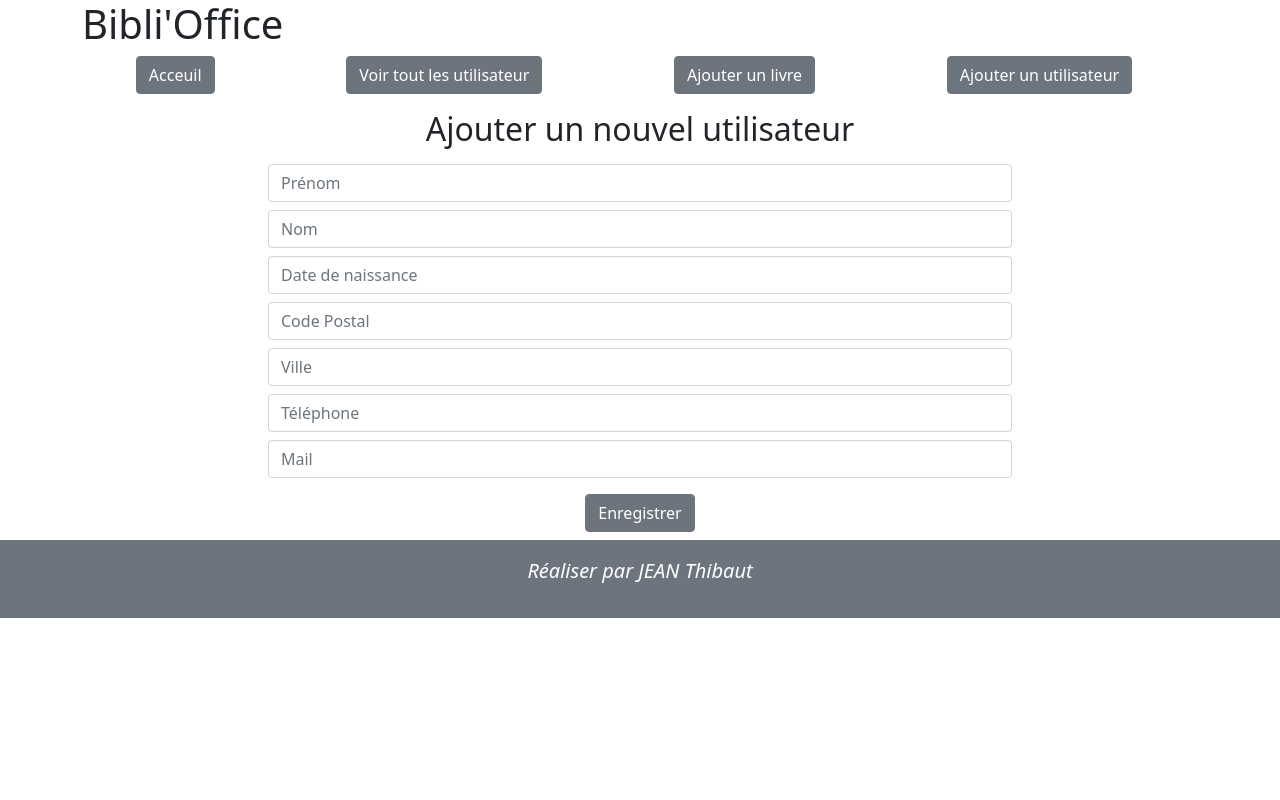
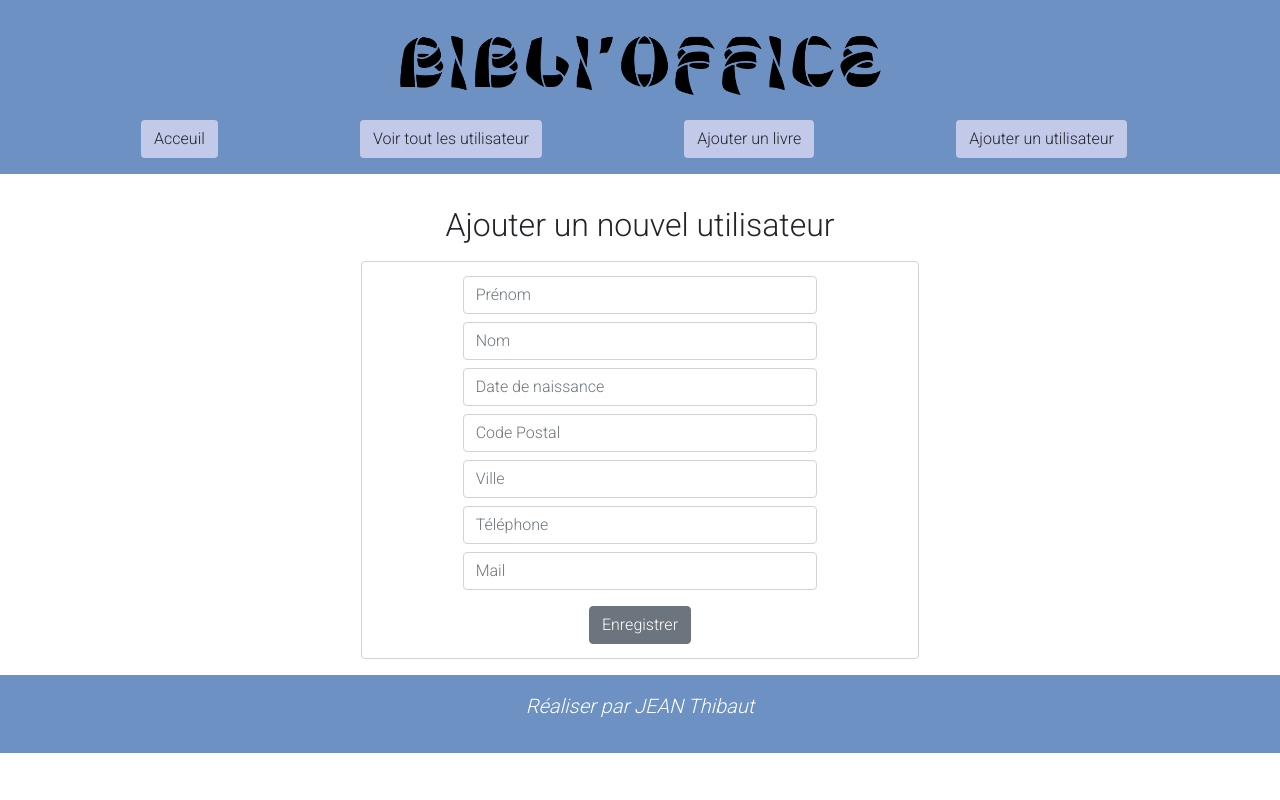
Before and after one commit to JEANThibaut/BibliOffice, a PHP site: page /newCustomer.php in a window 1280 px wide. Run offline with PHP 8.4, Linux system fonts and the light colour scheme.

Commit message:
add logo, add css, modif template

```diff
--- a/assets/css/main.css
+++ b/assets/css/main.css
@@ -9,6 +9,31 @@
 /* ==========================================================================
    Base styles: opinionated defaults
    ========================================================================== */
+
+body{
+    font-family: 'Roboto', sans-serif;
+    min-height: 100vh;
+    display: flex;
+    flex-direction: column;
+}
+header{
+    background-color: #6c91c2;
+    padding: 1em;
+}
+.logo{
+    max-width: 40vw;
+    margin: auto;
+    margin-bottom: 2vh;
+}
+
+footer{
+    min-width: 100vw;
+    background-color: #6c91c2;
+}
+
+.btnColor{
+    background-color: #C3C9E9;
+}
 
 html {
     color: #222;
--- a/newCustomer.php
+++ b/newCustomer.php
@@ -5,7 +5,6 @@
  if(!empty($_POST)){
      $newCustomerModel= new customerModel();
      $newCustomer = new Customer($_POST);
-     var_dump($newCustomerModel);
      $newCustomerModel->addCustomer($newCustomer);
 
  }
--- a/view/customersView.php
+++ b/view/customersView.php
@@ -2,7 +2,7 @@
     include "view/template/header.php";
 ?>
 
-    <h1 class="text-center my-3">Listes des utilisateurs</h1>
+    <h2 class="text-center my-3">Listes des utilisateurs</h2>
     <table class="table w-75 mx-auto my-3 text-center">
       <thead>
         <th>Numéro</th>
--- a/view/newCustomerView.php
+++ b/view/newCustomerView.php
@@ -6,9 +6,9 @@
 
     <div class="container">
         <div class="row">
-            <div class="text-center">
-                <h2 class="my-3">Ajouter un nouvel utilisateur</h2>
-                <form action="" method="POST">
+            <div class="text-center my-3">
+                <h2 class="my-3" >Ajouter un nouvel utilisateur</h2>
+                <form action="" method="POST" class="w-50 m-auto form-control ">
                     <div class="col-sm-10 col-md-8 my-2 m-auto">
                         <input type="text" class="form-control" name="firstname" id="firstname" placeholder="Prénom">
                     </div>
--- a/view/template/footer.php
+++ b/view/template/footer.php
@@ -1,7 +1,6 @@
 
   </main>
-    <footer class="bg-secondary
-     text-white  my-0 py-3">
+    <footer class="text-white  my-0 py-3">
       <section class= "container text-center">
         <p class="lead fst-italic">Réaliser par JEAN Thibaut</p>
       </section>
--- a/view/template/header.php
+++ b/view/template/header.php
@@ -6,8 +6,10 @@
     <meta name="viewport" content="width=device-width, initial-scale=1">
 
     <!-- Bootstrap CSS -->
+    <link rel="preconnect" href="https://fonts.gstatic.com">
+    <link href="https://fonts.googleapis.com/css2?family=Roboto:wght@300&display=swap" rel="stylesheet">
     <link href="https://cdn.jsdelivr.net/npm/bootstrap@5.0.1/dist/css/bootstrap.min.css" rel="stylesheet" integrity="sha384-+0n0xVW2eSR5OomGNYDnhzAbDsOXxcvSN1TPprVMTNDbiYZCxYbOOl7+AMvyTG2x" crossorigin="anonymous">
-    <link href="./public/css/index.css" rel="stylesheet">
+    <link href="./assets/css/main.css" rel="stylesheet">
     <title>Bibli'Office</title>
   </head>
   <body>
@@ -15,19 +17,19 @@
     <header>
     <div class="container">
       <div class="row">
-        <h1>Bibli'Office</h1>
+        <img class="logo" src="assets/img/logo.png" alt="logo">
         <ul class="nav nav-pills nav-fill">
           <li class="nav-item">
-            <a class="btn btn-secondary" href="index.php">Acceuil</a>
+            <a class="btn btnColor" href="index.php">Acceuil</a>
           </li>
           <li class="nav-item">
-            <a class="btn btn-secondary" href="customers.php">Voir tout les utilisateur</a>
+            <a class="btn btnColor" href="customers.php">Voir tout les utilisateur</a>
           </li>
           <li class="nav-item">
-            <a class="btn btn-secondary" href="newBook.php">Ajouter un livre</a>
+            <a class="btn btnColor" href="newBook.php">Ajouter un livre</a>
           </li>
           <li class="nav-item">
-            <a class="btn btn-secondary" href="newCustomer.php">Ajouter un utilisateur</a>
+            <a class="btn btnColor" href="newCustomer.php">Ajouter un utilisateur</a>
           </li>
         </ul>
       </div>
```
Also changed, not shown: view/newBookView.php (+4 -3 lines), assets/img/Logo.png (added), docs/biblioffice.sql (renamed from biblioffice.sql).
